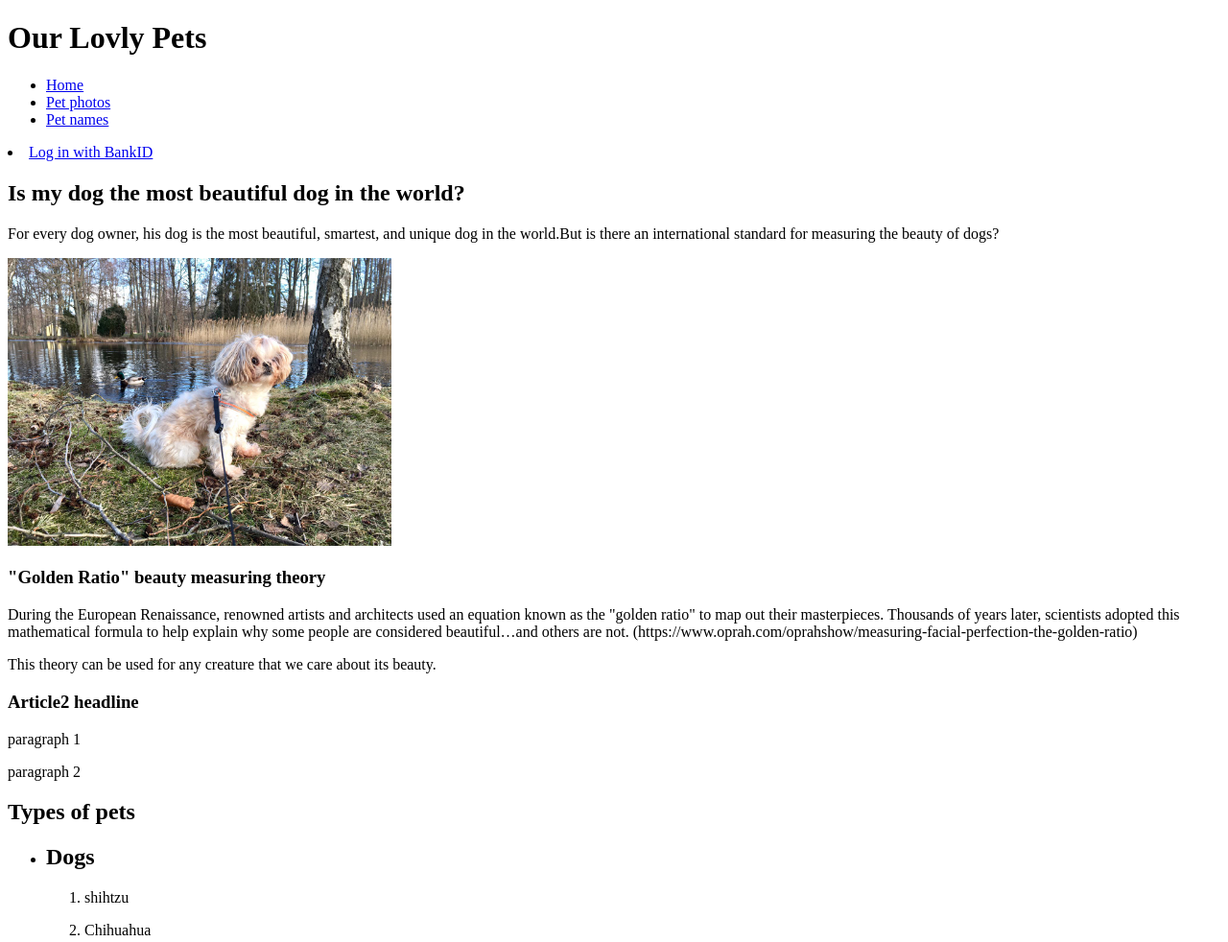
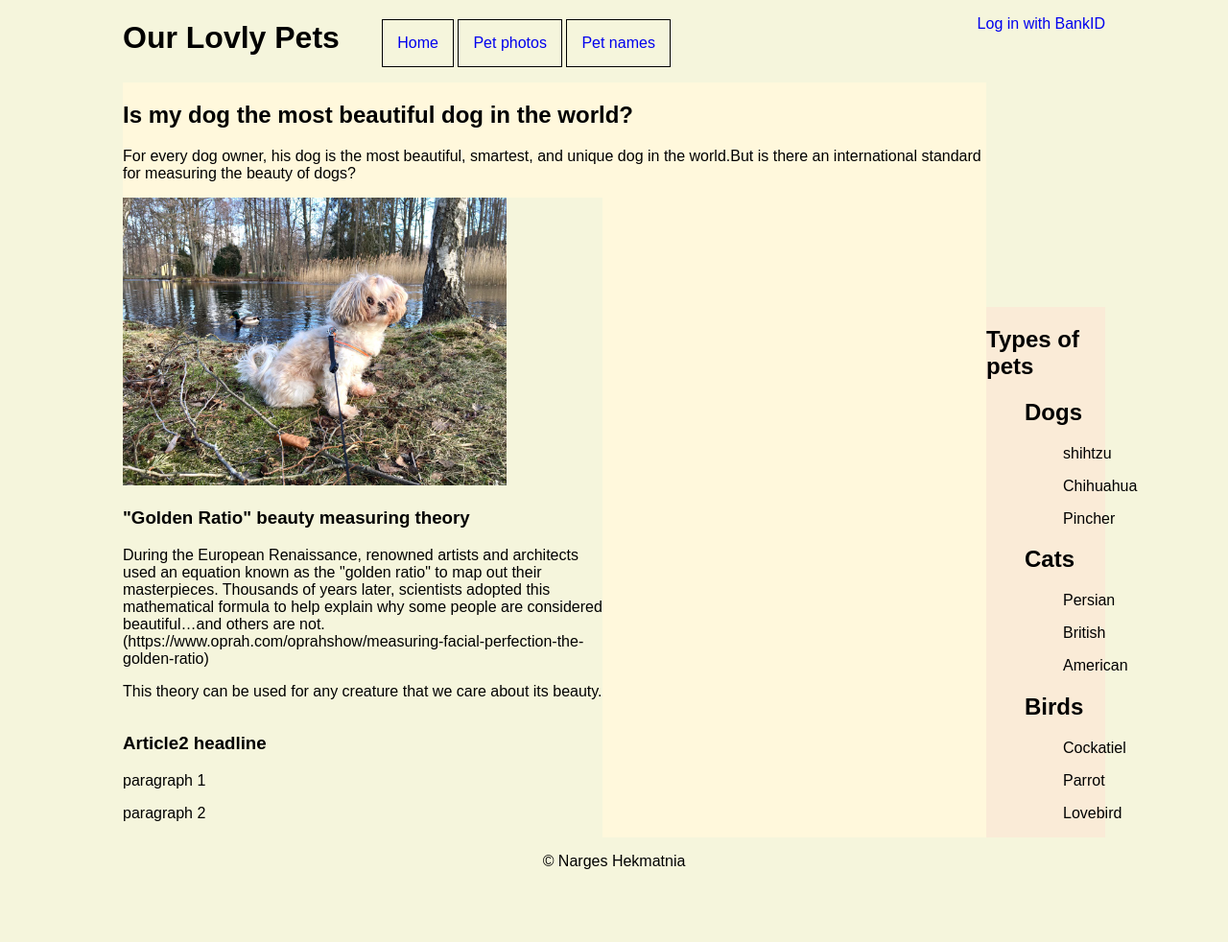
Before and after one commit to Narnia11/AssignmentHTML, a plain HTML site: page Index.html in a window 1280 px wide. Shown: the top 982 px of the page at 96% size. After the commit the page ends 923 px from the top, so only its background shows below. Drawn offline with Linux system fonts and the light colour scheme.

Commit message:
not satisfying version of css(I need to learn more and change it)

```diff
--- a/Index.html
+++ b/Index.html
@@ -1,14 +1,15 @@
 <!DOCTYPE html>
 <html lang="en">
+
 <head>
     <meta charset="UTF-8">
     <title>My First HTML Page</title>
-
+    <link href="style.css" rel="stylesheet" />
 </head>
 
 <body>
     <header>
-            <h1>Our Lovly Pets</h1>
+        <h1 id="pageTitle">Our Lovly Pets</h1>
         <nav>
             <ul>
                 <li><a href="Index.html">Home</a></li>
@@ -16,9 +17,11 @@
                 <li><a href="https://www.petplace.com/article/dogs/pet-care/top-1200-pet-names/">Pet names</a></li>
             </ul>
         </nav>
+        <ul>
             <li><a href="login.html">Log in with BankID</a></li>
+        </ul>
     </header>
-
+<div id="container">
     <main>
         <h2>Is my dog the most beautiful dog in the world?</h2>
         <p>For every dog owner, his dog is the most beautiful, smartest, and unique dog in the world.But is there an international standard for measuring the beauty of dogs?</p>
@@ -33,37 +36,57 @@
             <p>paragraph 1</p>
             <p>paragraph 2</p>
         </article>
-        </main>
-        <aside><h2>Types of pets</h2>
+    </main><aside>
+        <h2>Types of pets</h2>
         <ul>
             <li>
                 <h2>Dogs</h2>
                 <ol>
-                    <li><p>shihtzu</p></li>
-                    <li><p>Chihuahua</p></li>
-                    <li><p>Pincher</p></li>
+                    <li>
+                        <p>shihtzu</p>
+                    </li>
+                    <li>
+                        <p>Chihuahua</p>
+                    </li>
+                    <li>
+                        <p>Pincher</p>
+                    </li>
                 </ol>
             </li>
             <li>
                 <h2>Cats</h2>
                 <ol>
-                    <li><p>Persian</p></li>
-                    <li><p>British</p></li>
-                    <li><p>American</p></li>
+                    <li>
+                        <p>Persian</p>
+                    </li>
+                    <li>
+                        <p>British</p>
+                    </li>
+                    <li>
+                        <p>American</p>
+                    </li>
                 </ol>
             </li>
             <li>
                 <h2>Birds</h2>
                 <ol>
-                    <li><p>Cockatiel</p></li>
-                    <li><p>Parrot</p></li>
-                    <li><p>Lovebird</p></li>
+                    <li>
+                        <p>Cockatiel</p>
+                    </li>
+                    <li>
+                        <p>Parrot</p>
+                    </li>
+                    <li>
+                        <p>Lovebird</p>
+                    </li>
                 </ol>
             </li>
         </ul>
     </aside>
+</div>
     <footer>
         <p>&copy; Narges Hekmatnia</p>
     </footer>
 </body>
+
 </html>
--- /dev/null
+++ b/style.css
@@ -0,0 +1,43 @@
+body{
+    font-family: sans-serif;
+    width: 1024px;
+    margin: auto;
+    background-color: beige;
+ }
+ #pageTitle{
+    display: inline-block;
+ }
+ nav{
+    display: inline-block;
+ }
+ ul li{
+    list-style: none;
+ }
+ nav ul li{
+  display: inline-block;
+  padding: 15px;
+  border: 1px solid black;
+ }
+ header>ul{
+    display: inline-block;
+    float: right;
+ }
+ a{
+    text-decoration: none;
+ }
+ main{
+    background-color: cornsilk;
+    display: inline-block;
+    width: 900px;
+ }
+ article{
+    display: inline-block;
+    width: 500px;
+    background-color: beige;
+ }
+ aside{
+    display: inline-block;
+    width: 124px;
+    background-color: antiquewhite;
+ }
+ footer{text-align: center;}
```
Lines whose indentation alone changed are shown as unchanged.
